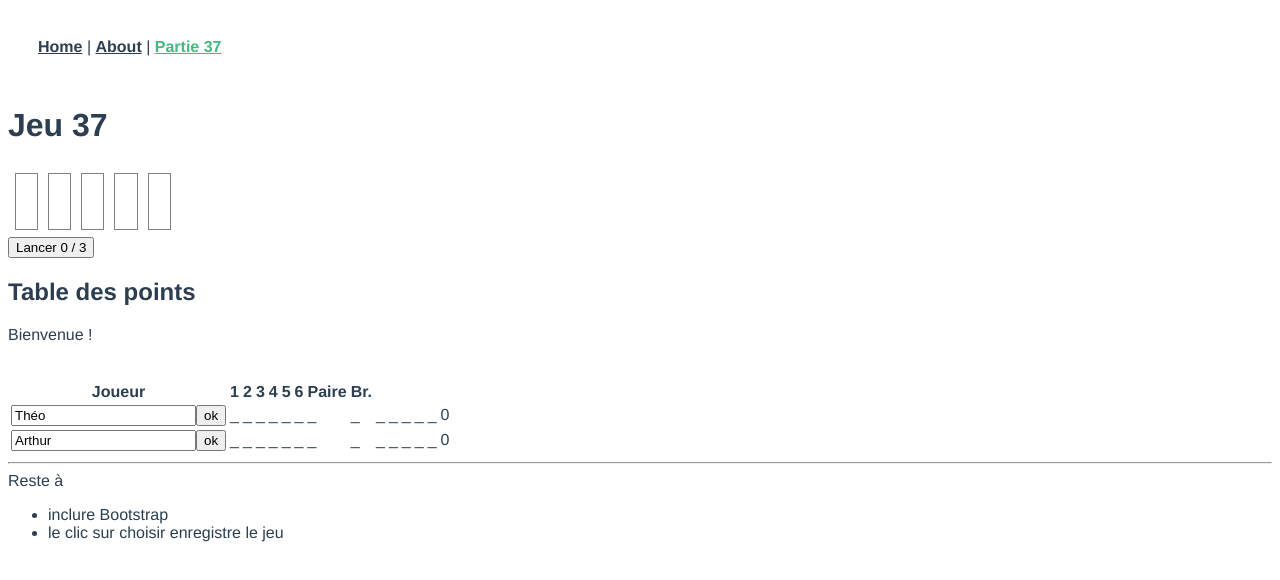
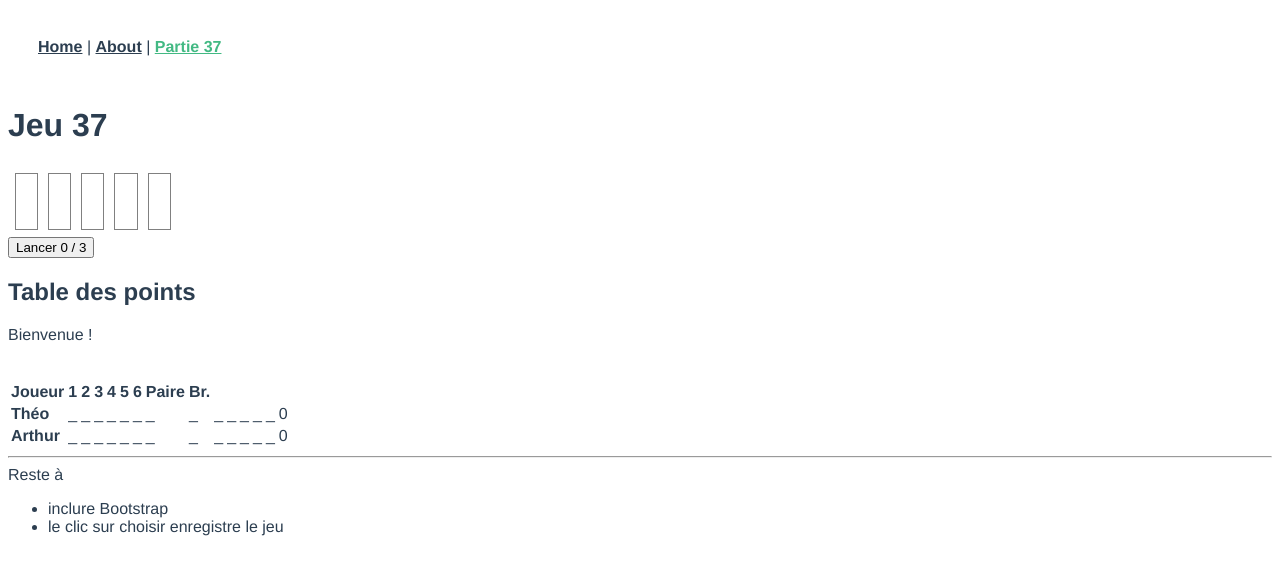
Before and after one commit to matalabanana/yams, a Vue app: page /jeu/37 in a window 1280 px wide. Shown: the top 580 px of the page. Built offline with nearby package versions, Linux system fonts and the light colour scheme.

Commit message:
correction

```diff
--- a/src/components/Jeu.vue
+++ b/src/components/Jeu.vue
@@ -54,6 +54,14 @@ export default {
         x.push(this.des[i].valeur)
       }
       this.message = "Le joueur "+payload.joueur+" choisit la figure "+payload.figure_description+" pour les dés ..."+x.join('.')
+    },
+    editPrenom(payload) {
+      console.log('modification prénom '+payload.joueur);
+      this.joueurs.forEach( function(j) {
+        if (j.id==payload.joueur) {
+          j.prenom = "Gustave";
+        }
+      });
     }
   }
 }
@@ -88,7 +96,9 @@ export default {
       <th title="Paire, 20 points">Paire</th>
       <th title="Brelan, 30 points">Br.</th>
     </tr>
-    <Joueur v-for="j in joueurs" :key="j.id" v-bind:id="j.id" v-bind:prenom="j.prenom" v-bind:libelle="j.libelle" @set-figure="setFigure"> </Joueur>
+    <Joueur v-for="j in joueurs" :key="j.id" v-bind:id="j.id" v-bind:prenom="j.prenom" v-bind:libelle="j.libelle"
+      @edit-prenom="editPrenom"
+      @set-figure="setFigure"> </Joueur>
     </table>
 
 
--- a/src/components/Joueur.vue
+++ b/src/components/Joueur.vue
@@ -44,8 +44,9 @@ export default {
     emitSetFigure(id) {
       this.$emit('set-figure', { joueur: this.id, figure:id , figure_description: this.resultats[id].description });
     },
-    editePrenom(b) {
-      this.edite = b
+    emitEditPrenom() {
+      this.$emit('edit-prenom', { joueur: this.id });
+      console.log('demande édition prénom '+this.prenom);
     }
   }
 }
@@ -55,15 +56,7 @@ export default {
 <template>
   <tr>
     <td>
-
-      <b v-show="!edite" @click="editePrenom(true)">{{prenom}}</b>
-
-      <div v-show="edite">
-        <input type="text" v-model="prenom">
-        <button class="" @click="editePrenom(false)">ok </button>
-      </div>
-
-
+      <b @click="emitEditPrenom">{{prenom}}</b>
     </td>
     <td v-for="x in resultats" :key="x.id">
       {{x.pt >= 0 ? x.pt : ''}}
```
